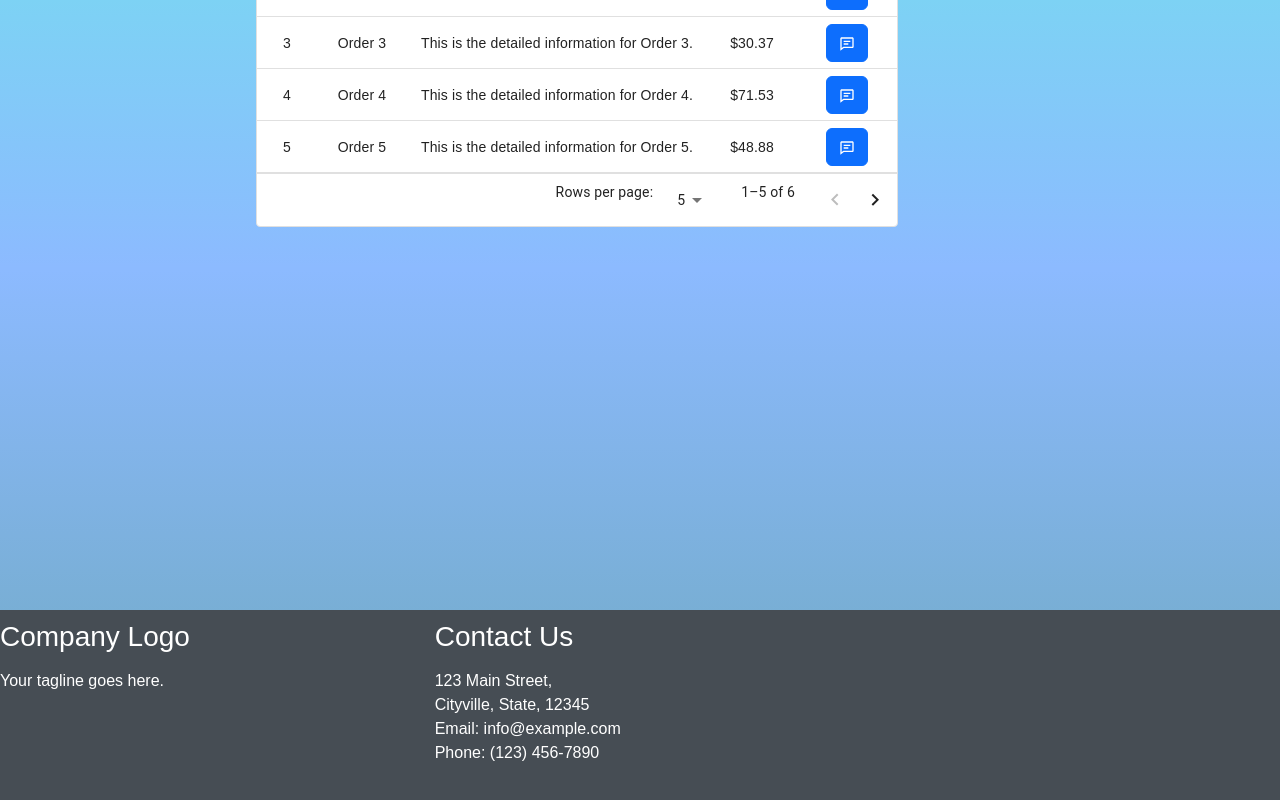
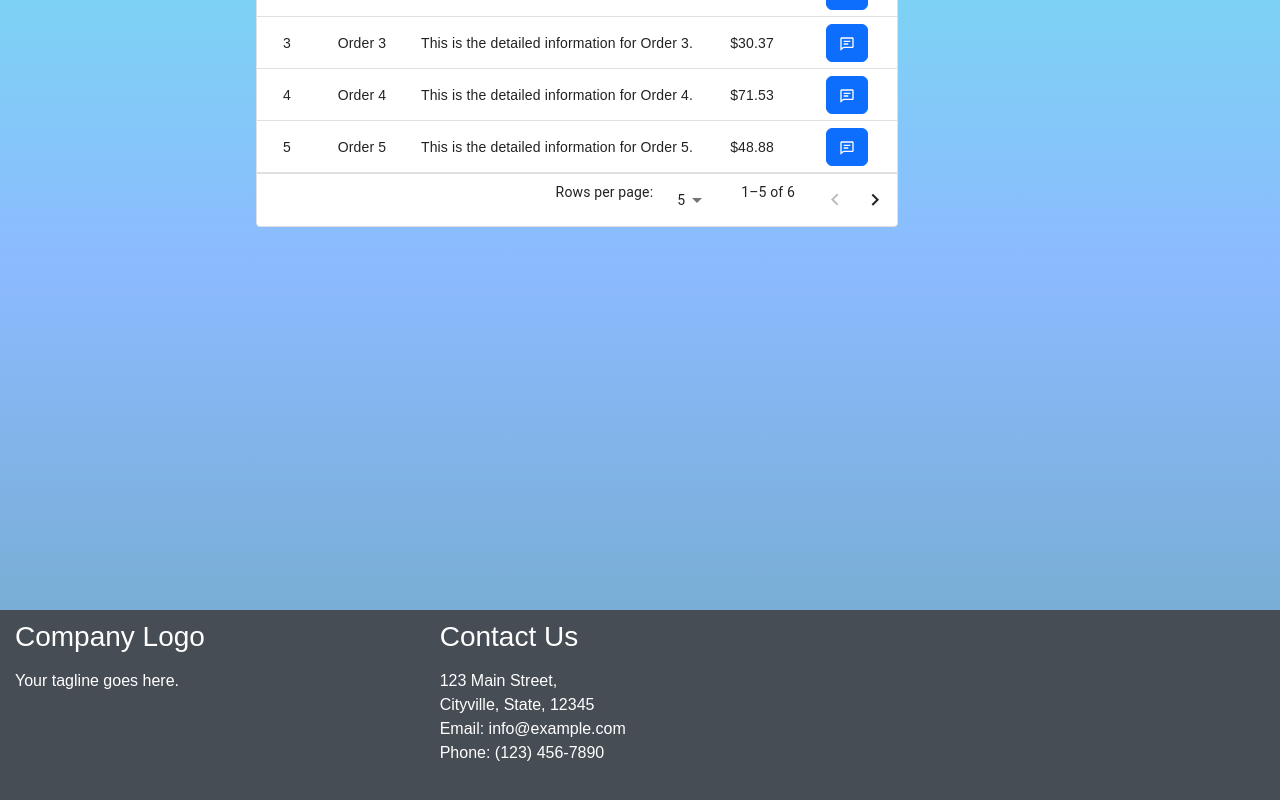
Before and after one commit to thuanCEO/my-react-app, a React (Create React App) app: page /details/1 in a window 1280 px wide. Shown: the part 264-1064 px from the top of the page. Built offline with nearby package versions, Linux system fonts and the light colour scheme.

Commit message:
update css footer

```diff
--- a/src/components/Footer/Footer.css
+++ b/src/components/Footer/Footer.css
@@ -2,8 +2,7 @@
 .footer {
   background: #464d54;
   color: #ffffff;
-  padding-bottom: 20px; /* Thu nhỏ độ cao của footer */
-  padding-top: 10px;
+  padding: 10px 15px 20px;
 }
 
 .footer h3,
--- a/src/components/Footer/Footer.js
+++ b/src/components/Footer/Footer.js
@@ -1,7 +1,7 @@
 // src/components/Footer.js
 import React from "react";
 import "./Footer.css";
-import { Container, Row, Col } from "react-bootstrap"; // Required components from React Bootstrap
+import { Row, Col } from "react-bootstrap"; // Required components from React Bootstrap
 
 export default function Footer() {
   return (
```
